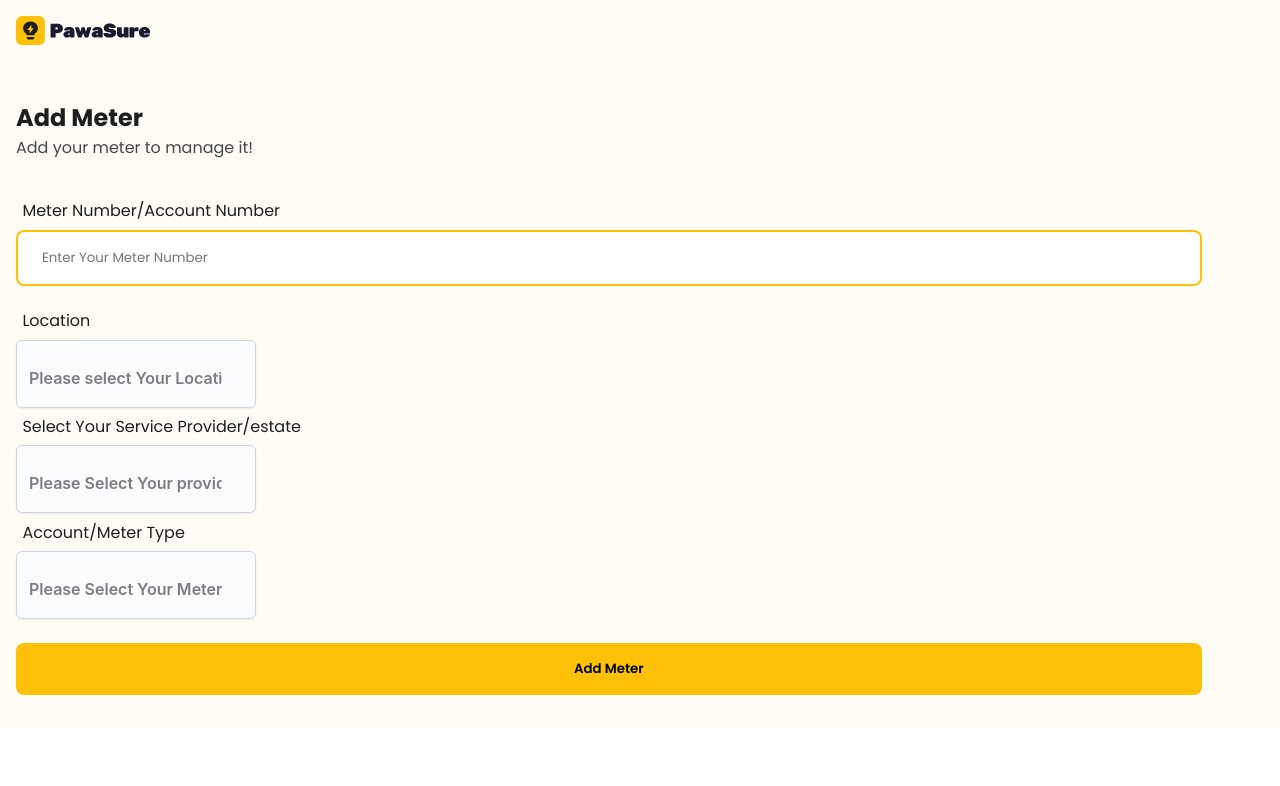
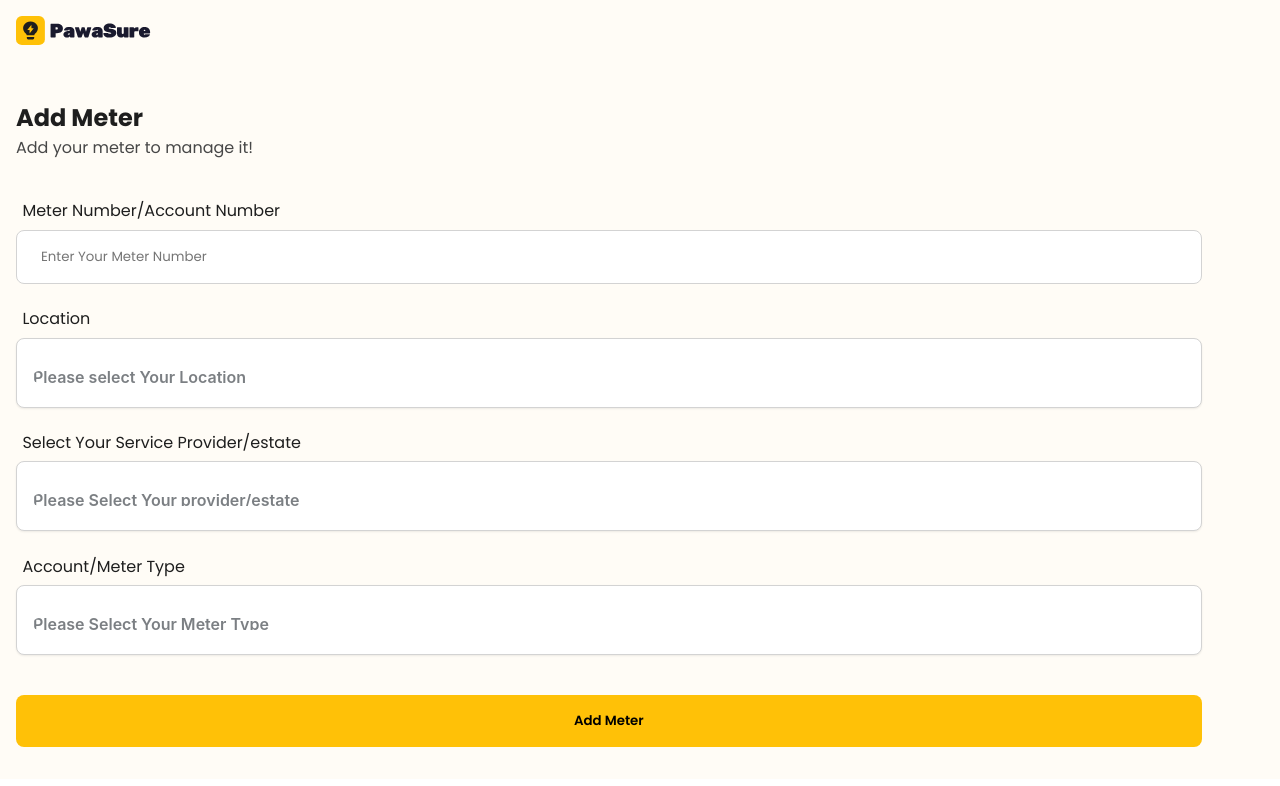
Before and after one commit to mrauthentik/pawa, a React (Vite) app in the folder pawa-sure/: page /meter in a window 1280 px wide. Shown: the top 786 px of the page. Built offline with nearby package versions, Linux system fonts and the light colour scheme; some icons are missing.

Commit message:
feat: add custom styles for Select components in Meter and update class names

```diff
--- a/pawa-sure/src/App.css
+++ b/pawa-sure/src/App.css
@@ -42,6 +42,20 @@ button:active{
     text-decoration: none;
     color: var(--primary);
 }
+
+/* .select{
+        padding: 1rem 1.5rem;
+        margin-bottom: 1rem;
+        width: 95%;
+        border: 1px solid var(--grey);
+        background-color: white;
+        border-radius: 8px;
+        outline:#FFC107;
+
+} */
+
+/* #########  Global styles end here ########### */
+
 
 /* #########  Landing page syles ########### */
 .landing-container{
@@ -237,7 +251,7 @@ button:active{
         font-weight: 400;
         color: var(--primary);
     }
-    input,select{
+    input, .select{
         padding: 1rem 1.5rem;
         margin-bottom: 1rem;
         width: 95%;
@@ -246,7 +260,17 @@ button:active{
         border-radius: 8px;
         outline:#FFC107;
     }
-    input,select:focus{
+    .select{
+        outline: none;
+        height: 70px;
+        padding: 0.5rem 1rem;
+
+        ::placeholder{
+            color: var(--small-text);
+            font-weight: 100;
+        }
+    }
+    input:focus{
         border: 2px solid var(--yellow);
     }
 }
--- a/pawa-sure/src/Components/Auth/Meter.tsx
+++ b/pawa-sure/src/Components/Auth/Meter.tsx
@@ -31,6 +31,7 @@ const Meter: React.FC = ()=>{
 
                 <label htmlFor="Location">Location</label>
                 <Select name="location"
+                        className='select'
                         required
                         placeholder="Please select Your Location"
                         indicator={<KeyboardArrowDown/>}
@@ -84,6 +85,7 @@ const Meter: React.FC = ()=>{
                 </Select>
                 <label htmlFor="provider">Select Your Service Provider/estate</label>
                 <Select name="provider"
+                        className='select'
                         required
                         placeholder="Please Select Your provider/estate"
                         indicator={<KeyboardArrowDown/>}
@@ -114,6 +116,7 @@ const Meter: React.FC = ()=>{
 
                 <label htmlFor="meterType">Account/Meter Type</label>
                 <Select name="meterType"
+                         className='select'
                          required
                          placeholder='Please Select Your Meter Type'
                          indicator={<KeyboardArrowDown/>}
```
